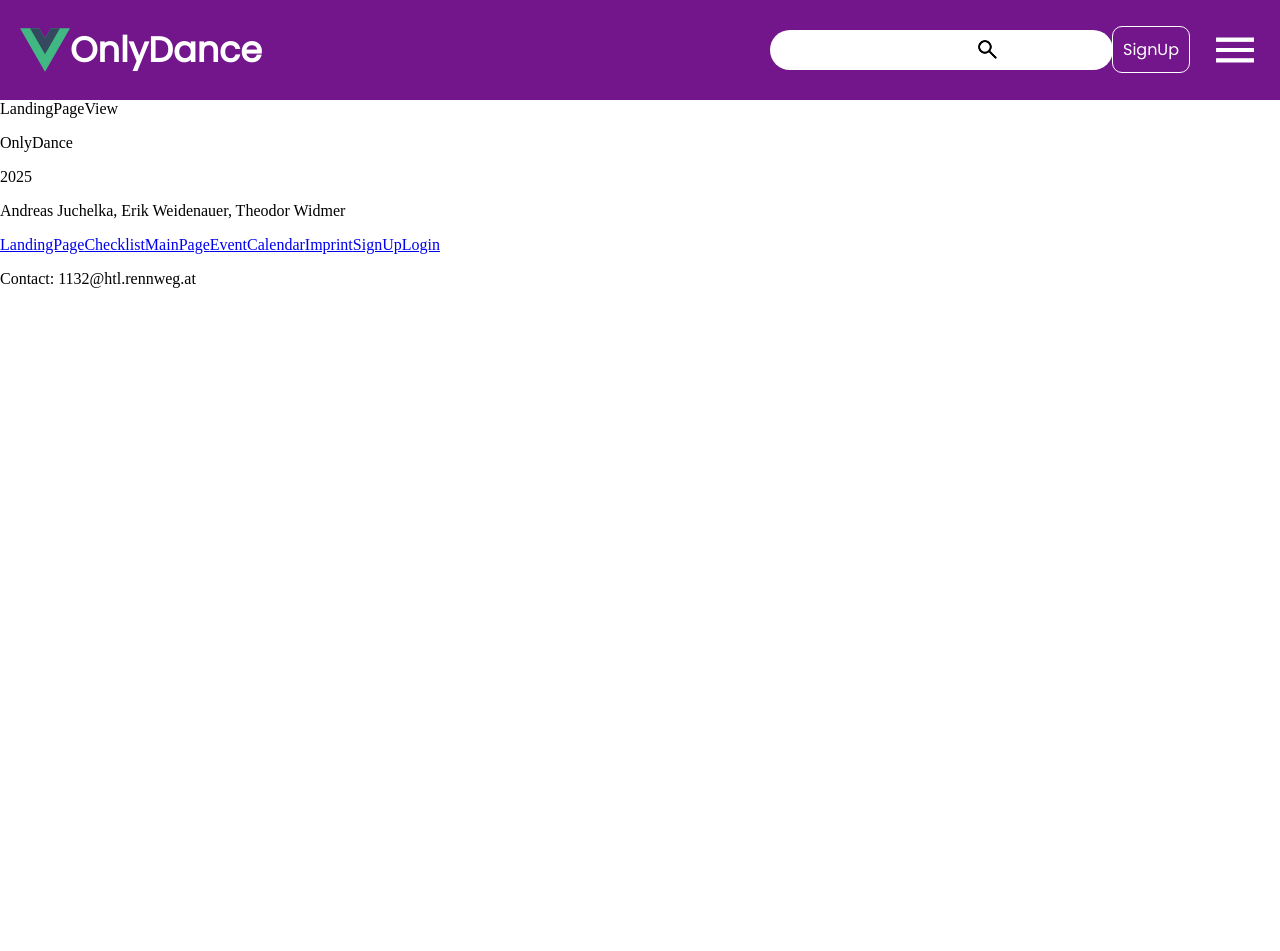
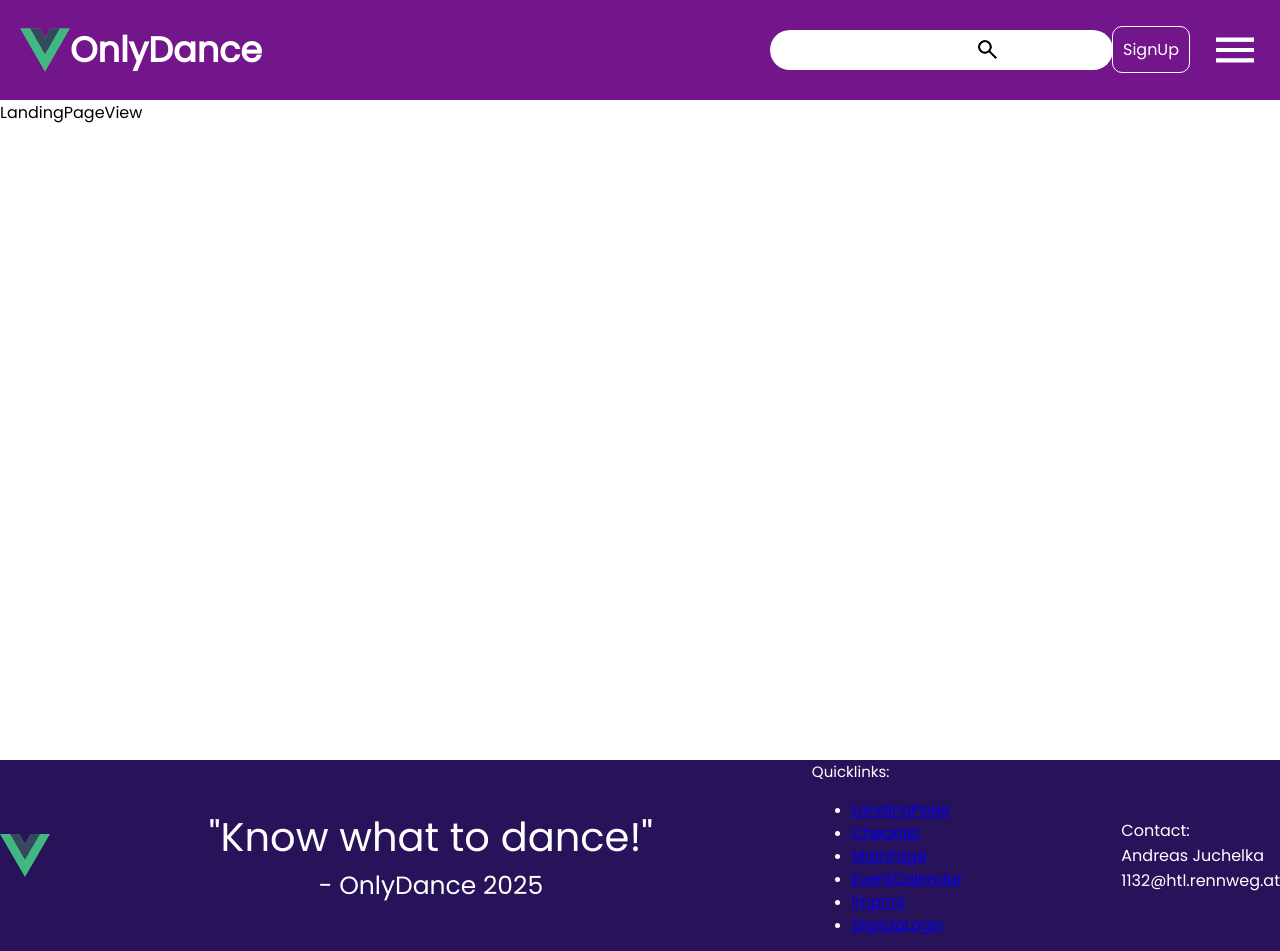
Before and after one commit to WeidenauerErik/OnlyDance-Frontend, a Vue app: page / in a window 1280 px wide. Before the commit the page ends 800 px from the top, so only its background shows below. Built offline with nearby package versions, Linux system fonts and the light colour scheme.

Commit message:
US16_Task46_InProgress_ImplementedBasicFooter

```diff
--- a/src/App.vue
+++ b/src/App.vue
@@ -5,14 +5,36 @@ import FooterComponent from './components/FooterComponent.vue';
 </script>
 
 <template>
+
+  <div id="pageContainer">
+    <div id="contentWrap">
   <header>
     <NavBarComponent/>
   </header>
   <RouterView />
-  <footer>
+    </div>
+  <footer id="footer">
     <FooterComponent/>
   </footer>
+  </div>
 </template>
 
-<style scoped>
+<style scoped lang="scss">
+#pageContainer {
+  position: relative;
+  min-height: 100vh;
+
+
+  #contentWrap {
+    padding-bottom: 2.5rem; /* Footer height */
+  }
+
+  #footer {
+    position: absolute;
+    bottom: 0;
+    width: 100%;
+    height: 2.5rem; /* Footer height */
+  }
+}
+
 </style>
--- a/src/components/FooterComponent.vue
+++ b/src/components/FooterComponent.vue
@@ -5,20 +5,84 @@ import {RouterLink} from "vue-router";
 
 <template>
   <div id="footerContainer">
-    <p>OnlyDance</p>
-    <p>2025</p>
-    <p>Andreas Juchelka, Erik Weidenauer, Theodor Widmer</p>
-    <nav>
+
+   <img src="../assets/logo.svg" id="logoNavBar" alt="Logo of OnlyDance">
+    <div id="visionContainer">
+      <span id="visionText">"Know what to dance!"</span>
+      - OnlyDance 2025
+    </div>
+
+    <nav id="linkContainer">
+      Quicklinks:
+      <ul>
+        <li>
           <RouterLink to="/">LandingPage</RouterLink>
+        </li>
+        <li>
           <RouterLink to="/Checklist">Checklist</RouterLink>
+        </li>
+        <li>
           <RouterLink to="/MainPage">MainPage</RouterLink>
+        </li>
+        <li>
           <RouterLink to="/EventCalendar">EventCalendar</RouterLink>
+        </li>
+        <li>
           <RouterLink to="/Imprint">Imprint</RouterLink>
+        </li>
+        <li>
           <RouterLink to="/SignUpLogin">SignUpLogin</RouterLink>
+        </li>
+      </ul>
     </nav>
-    <p>Contact: 1132@htl.rennweg.at</p>
+    <div id="contactInfoContainer">
+      <span>Contact: </span>
+      <span>Andreas Juchelka</span>
+      <span>1132@htl.rennweg.at</span>
+    </div>
   </div>
 </template>
 
-<style scoped>
+<style scoped lang="scss">
+
+
+#footerContainer {
+  display: flex;
+  align-items: center;
+  flex-direction: row;
+  justify-content: space-between;
+  background-color: $tertiary-color;
+  color: white;
+
+  #linkContainer{
+    align-items: center;
+    justify-content: center;
+    font-size: 15px;
+  }
+
+
+  #logoNavBar {
+    width: 50px;
+  }
+
+  #visionContainer {
+    display: flex;
+    flex-direction: column;
+    justify-content: center;
+    align-items: center;
+    font-size: 25px;
+
+    #visionText {
+      font-size: 40px;
+    }
+  }
+
+  #contactInfoContainer {
+    display: flex;
+    flex-direction: column;
+  }
+}
+
+
+
 </style>
```
Lines whose indentation alone changed are shown as unchanged.
